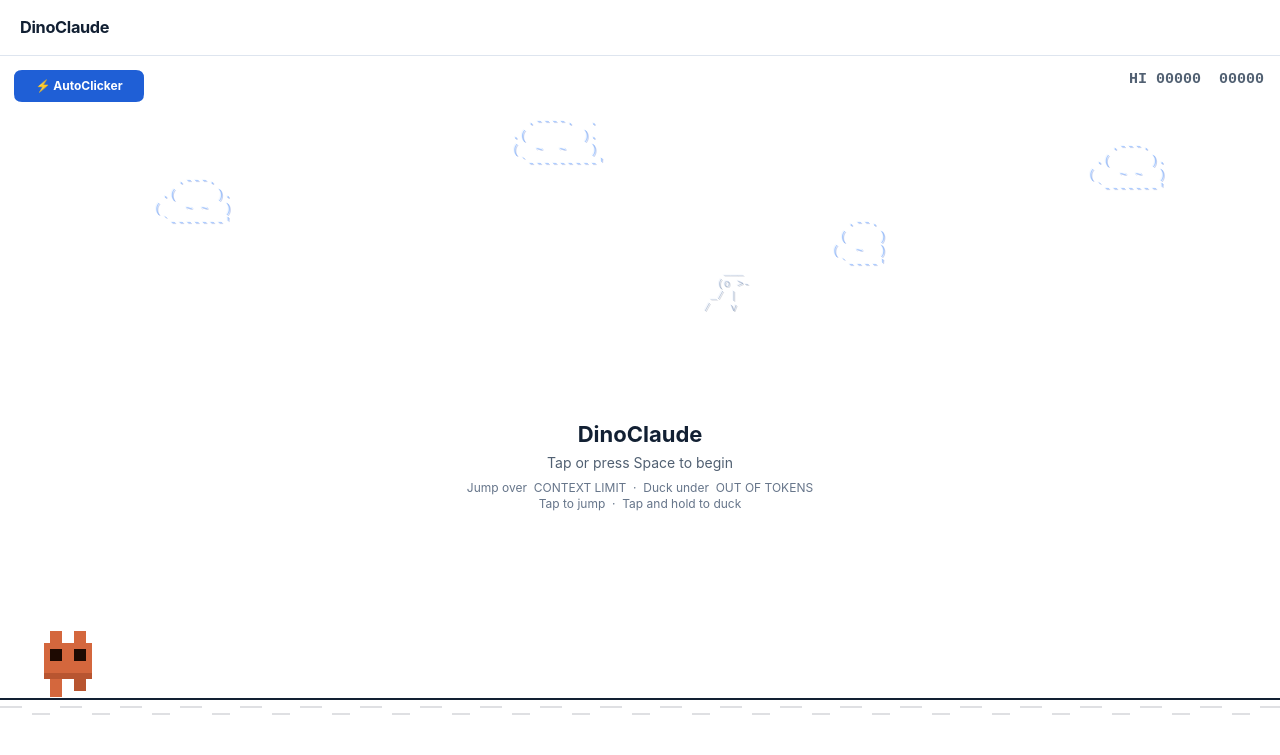
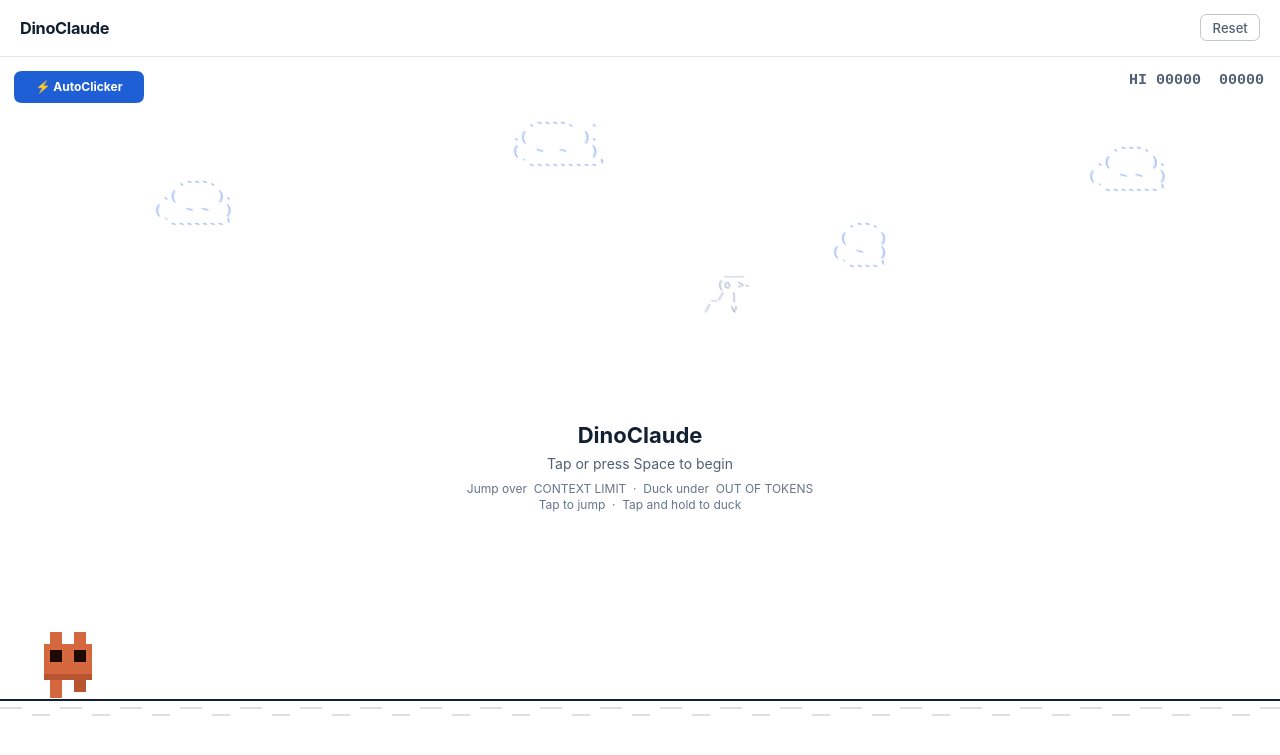
Before and after one commit to Charlie-Beard/dinoclaude, a Jekyll site: the page built from index.html, in a window 1280 px wide. Shown: the top 755 px of the page. Built offline with Jekyll 4.4.1, drawn with Linux system fonts in a browser that asks for light colours.

Commit message:
Add reset button to header
Co-Authored-By: Claude Sonnet 4.6 <noreply@anthropic.com>

```diff
--- a/assets/css/main.css
+++ b/assets/css/main.css
@@ -53,6 +53,24 @@ body {
   text-decoration: none;
 }
 
+.reset-btn {
+  background: none;
+  border: 1px solid rgba(81, 96, 114, 0.35);
+  border-radius: 0.4rem;
+  color: var(--text-muted);
+  cursor: pointer;
+  font-family: var(--font-system);
+  font-size: 0.82rem;
+  font-weight: 500;
+  padding: 0.28rem 0.7rem;
+  transition: border-color 0.15s, color 0.15s;
+}
+
+.reset-btn:hover {
+  border-color: var(--accent);
+  color: var(--accent);
+}
+
 main {
   flex: 1;
   display: flex;
--- a/index.html
+++ b/index.html
@@ -9,6 +9,7 @@ image: /assets/images/og-image.png
 <div class="page-shell">
   <header class="site-header">
     <a class="site-brand" href="{{ '/' | relative_url }}">DinoClaude</a>
+    <button class="reset-btn" onclick="location.reload()" aria-label="Reset game">Reset</button>
   </header>
   <main>
     <div class="game-wrapper">
```
